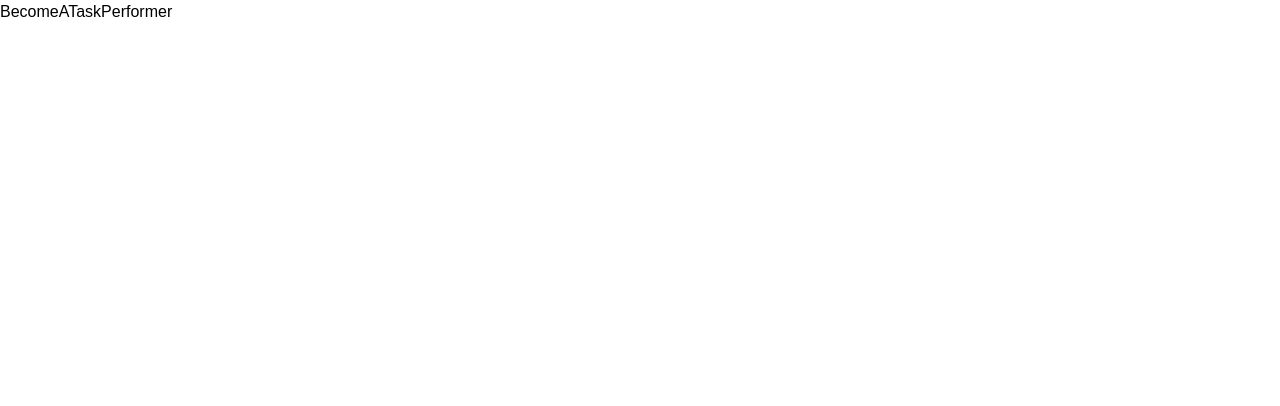
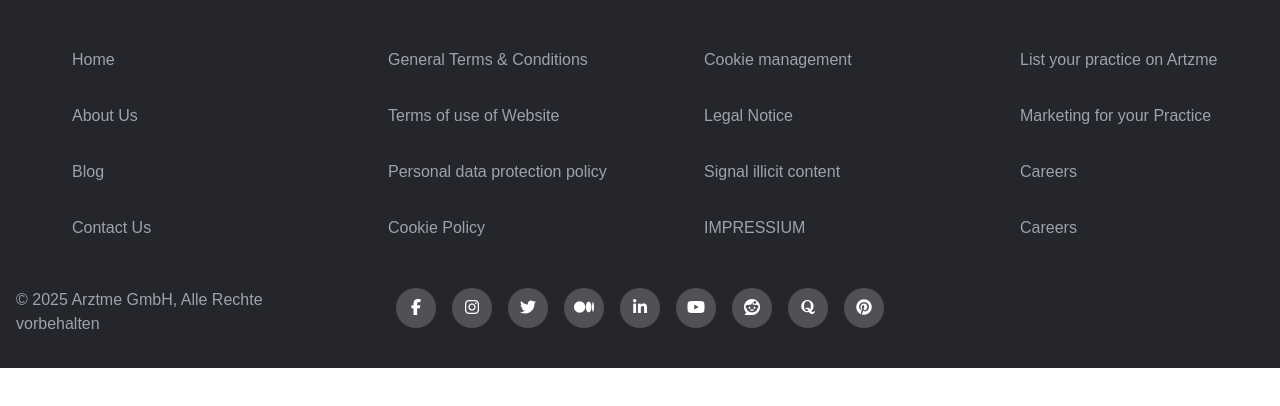
Before and after one commit to arthak6596/Task, a React (Vite) app: page /become-a-task-performer in a window 1280 px wide. Shown: the top 406 px of the page. Built offline with nearby package versions, Linux system fonts and the light colour scheme.

Commit message:
SUI1.3 Added Arztme Footer

```diff
--- a/package.json
+++ b/package.json
@@ -10,6 +10,7 @@
     "preview": "vite preview"
   },
   "dependencies": {
+    "@fortawesome/fontawesome-free": "^6.7.2",
     "@fortawesome/fontawesome-svg-core": "^6.6.0",
     "@fortawesome/free-brands-svg-icons": "^6.6.0",
     "@fortawesome/free-regular-svg-icons": "^6.6.0",
--- a/src/App.jsx
+++ b/src/App.jsx
@@ -7,7 +7,7 @@ import Services from "./pages/Services";
 import SignUp from "./pages/SignUp";
 import ForgotPassword from "./pages/ForgotPassword";
 import BecomeATaskPerformer from "./pages/BecomeATaskPerformer";
-
+import '@fortawesome/fontawesome-free/css/all.min.css'
 function App() {
   return (
     <div className="h-screen">
--- a/src/components/Footer.jsx
+++ b/src/components/Footer.jsx
@@ -2,129 +2,251 @@ import React, { useEffect, useState } from 'react';
 import { useLocation, useNavigate } from 'react-router-dom';
 
 const Footer = () => {
-  const [mobile, setMobile] = useState(window.innerWidth < 768);
-
+  const [Mobile, setMobile] = useState(window.innerWidth < 768);
   useEffect(() => {
-    const resize = () => {
+    const Resize = () => {
       setMobile(window.innerWidth < 720);
-    };
-    resize();
-    window.addEventListener('resize', resize);
-    return () => window.removeEventListener('resize', resize);
+    }
+    Resize();
+    window.addEventListener('resize', Resize);
+    return () => window.removeEventListener('resize', Resize);
   }, []);
 
   const navigate = useNavigate();
   const location = useLocation();
-
   const leJaoHome = () => {
     navigate('/');
   };
-
-  const takeToHelp = () => {
+  const TakeToHelp = () => {
     navigate('/contact-us');
-  };
+  }
 
   const handleNavigation = (path) => {
     navigate(path, { state: { from: location.pathname } });
-  };
+  }
 
   const takeToCareers = () => {
     navigate('/careers');
-  };
+  }
 
   const takeToMarketting = () => {
     navigate('/marketing');
-  };
+  }
 
   const takeToCookieManagement = () => {
     navigate('/cookie-management');
-  };
+  }
 
   return (
-    <footer className="bg-[#24262b] text-white py-4">
+    <footer className="bg-[#24262b] text-white py-8">
       <div className="container mx-auto px-4">
         <div className="grid grid-cols-2 md:grid-cols-4 gap-4">
-          <div className="col-span-1">
-            <ul className="space-y-2">
-              <li><a onClick={leJaoHome} href="" className="hover:text-gray-300">Home</a></li>
-              <li><a href="/about-us" className="hover:text-gray-300">About-Us</a></li>
-              <li><a style={{cursor:'pointer'}} href="" className="hover:text-gray-300">blog</a></li>
-              <li><a onClick={takeToHelp} href="" className="hover:text-gray-300">Contact-Us</a></li>
+          {/* First Column */}
+          <div className="footer-col">
+            <ul className="list-none">
+              <li className="py-4 md:py-4 xl:pl-14 2xl:pl-14">
+                <a onClick={leJaoHome} href="" className="text-base md:text-base text-gray-400 font-light block transition-all duration-300 ease-in-out hover:text-white hover:pl-2 break-words">
+                 Home
+                </a>
+              </li>
+              <li className="py-4 md:py-4 xl:pl-14 2xl:pl-14">
+                <a href="/about-us" className="text-base md:text-base text-gray-400 font-light block transition-all duration-300 ease-in-out hover:text-white hover:pl-2 break-words">
+                About Us
+                </a>
+              </li>
+              <li className="py-4 md:py-4 xl:pl-14 2xl:pl-14">
+                <a style={{cursor:'pointer'}} href="" className="text-base md:text-base text-gray-400 font-light block transition-all duration-300 ease-in-out hover:text-white hover:pl-2 break-words">
+                Blog
+                </a>
+              </li>
+              <li className="py-4 md:py-4 xl:pl-14 2xl:pl-14">
+                <a onClick={TakeToHelp} href="" className="text-base md:text-base text-gray-400 font-light block transition-all duration-300 ease-in-out hover:text-white hover:pl-2 break-words">
+                Contact Us
+                </a>
+              </li>
             </ul>
           </div>
-          <div className="col-span-1">
-            <ul className="space-y-2">
-              <li><a href="" onClick={() => handleNavigation('/terms-of-service')} className="hover:text-gray-300">terms</a></li>
-              <li><a href="#" className="hover:text-gray-300"></a></li>
-              <li><a href="#" className="hover:text-gray-300"></a></li>
-              <li><a href="#" className="hover:text-gray-300"></a></li>
+
+          {/* Second Column */}
+          <div className="footer-col">
+            <ul className="list-none">
+              <li className="py-4 md:py-4 xl:pl-14 2xl:pl-14">
+                <a href="" onClick={()=>handleNavigation('/terms-of-service')} className="text-base md:text-base text-gray-400 font-light block transition-all duration-300 ease-in-out hover:text-white hover:pl-2 break-words">
+                General Terms & Conditions
+                </a>
+              </li>
+              <li className="py-4 md:py-4 xl:pl-14 2xl:pl-14">
+                <a href="#" className="text-base md:text-base text-gray-400 font-light block transition-all duration-300 ease-in-out hover:text-white hover:pl-2 break-words">
+                Terms of use of Website
+                </a>
+              </li>
+              <li className="py-4 md:py-4 xl:pl-14 2xl:pl-14">
+                <a href="#" className="text-base md:text-base text-gray-400 font-light block transition-all duration-300 ease-in-out hover:text-white hover:pl-2 break-words">
+                Personal data protection policy
+                </a>
+              </li>
+              <li className="py-4 md:py-4 xl:pl-14 2xl:pl-14">
+                <a href="#" className="text-base md:text-base text-gray-400 font-light block transition-all duration-300 ease-in-out hover:text-white hover:pl-2 break-words">
+                Cookie Policy
+                </a>
+              </li>
             </ul>
           </div>
-          <div className="col-span-1">
-            <ul className="space-y-2">
-              <li><a onClick={takeToCookieManagement} href="" className="hover:text-gray-300">cookie-management</a></li>
-              <li><a href="#" className="hover:text-gray-300"></a></li>
-              <li><a href="#" className="hover:text-gray-300"></a></li>
-              <li><a href="/impressium" className="hover:text-gray-300">impressium</a></li>
+
+          {/* Third Column */}
+          <div className="footer-col">
+            <ul className="list-none">
+              <li className="py-4 md:py-4 xl:pl-14 2xl:pl-14">
+                <a onClick={takeToCookieManagement} href="" className="text-base md:text-base text-gray-400 font-light block transition-all duration-300 ease-in-out hover:text-white hover:pl-2 break-words">
+                Cookie management
+                </a>
+              </li>
+              <li className="py-4 md:py-4 xl:pl-14 2xl:pl-14">
+                <a href="#" className="text-base md:text-base text-gray-400 font-light block transition-all duration-300 ease-in-out hover:text-white hover:pl-2 break-words">
+                Legal Notice
+                </a>
+              </li>
+              <li className="py-4 md:py-4 xl:pl-14 2xl:pl-14">
+                <a href="#" className="text-base md:text-base text-gray-400 font-light block transition-all duration-300 ease-in-out hover:text-white hover:pl-2 break-words">
+                Signal illicit content
+                </a>
+              </li>
+              <li className="py-4 md:py-4 xl:pl-14 2xl:pl-14">
+                <a href="/impressium" className="text-base md:text-base text-gray-400 font-light block transition-all duration-300 ease-in-out hover:text-white hover:pl-2 break-words">
+                IMPRESSIUM
+                </a>
+              </li>
             </ul>
           </div>
-          <div className="col-span-1">
-            <ul className="space-y-2">
-              <li><a onClick={(e) => {
+
+          {/* Fourth Column */}
+          <div className="footer-col">
+            <ul className="list-none">
+              <li className="py-4 md:py-4 xl:pl-14 2xl:pl-14">
+                <a onClick = {(e) => {
                   e.preventDefault();
-                // takeToDocRegister();
-              }} href="" className="hover:text-gray-300">List Your Practice</a></li>
-              <li><a onClick={takeToMarketting} href="" className="hover:text-gray-300">vbnvfd</a></li>
-              <li><a onClick={takeToCareers} href="" className="hover:text-gray-300">tyuio</a></li>
-              <li><a href="" className="hover:text-gray-300">language</a></li>
+
+                }} href='' className="text-base md:text-base text-gray-400 font-light block transition-all duration-300 ease-in-out hover:text-white hover:pl-2 break-words">
+                  List your practice on Artzme
+                </a>
+              </li>
+              <li className="py-4 md:py-4 xl:pl-14 2xl:pl-14">
+                <a onClick={takeToMarketting} href='' className="text-base md:text-base text-gray-400 font-light block transition-all duration-300 ease-in-out hover:text-white hover:pl-2 break-words">
+                Marketing for your Practice
+                </a>
+              </li>
+              <li className="py-4 md:py-4 xl:pl-14 2xl:pl-14">
+                <a onClick={takeToCareers} href='' className="text-base md:text-base text-gray-400 font-light block transition-all duration-300 ease-in-out hover:text-white hover:pl-2 break-words">
+                Careers
+                </a>
+              </li>
+              <li className="py-4 md:py-4 xl:pl-14 2xl:pl-14">
+
+                  <a  href="" className="text-base md:text-base text-gray-400 font-light block transition-all duration-300 ease-in-out hover:text-white hover:pl-2 break-words">
+                  Careers
+                  </a>
+
+
+              </li>
             </ul>
           </div>
         </div>
 
-        {mobile ? (
+
+        {Mobile ? (
   <div className="mt-8 flex flex-col items-center">
     <div className="flex justify-center">
-              <div className="flex space-x-4">
-                <a href="https://www.facebook.com/people/Arztme/61568272712289/?sk=about" className="text-white hover:text-gray-300"><i className="fab fa-facebook-f"></i></a>
-                <a href="https://www.instagram.com/arztme/profilecard/?igsh=azVleGhzeGpyanBr" className="text-white hover:text-gray-300"><i className="fab fa-instagram"></i></a>
-                <a href="https://x.com/Arztme" className="text-white hover:text-gray-300"><i className="fab fa-twitter"></i></a>
-                <a href="https://medium.com/@Arztme" className="text-white hover:text-gray-300"><i className="fab fa-medium"></i></a>
-                <a href="https://www.linkedin.com/company/arztme/?viewAsMember=true" className="text-white hover:text-gray-300"><i className="fab fa-linkedin-in"></i></a>
+      <div className="flex flex-wrap justify-center">
+        <a href="https://www.facebook.com/people/Arztme/61568272712289/?sk=about" className="inline-block h-10 w-10 bg-white bg-opacity-20 mx-2 mb-2 text-center leading-10 rounded-full text-white transition-all duration-500 ease-in-out hover:bg-white hover:text-black">
+          <i className="fab fa-facebook-f"></i>
+        </a>
+        <a href="https://www.instagram.com/arztme/profilecard/?igsh=azVleGhzeGpyanBr" className="inline-block h-10 w-10 bg-white bg-opacity-20 mx-2 mb-2 text-center leading-10 rounded-full text-white transition-all duration-500 ease-in-out hover:bg-white hover:text-black">
+          <i className="fab fa-instagram"></i>
+        </a>
+        <a href="https://x.com/Arztme" className="inline-block h-10 w-10 bg-white bg-opacity-20 mx-2 mb-2 text-center leading-10 rounded-full text-white transition-all duration-500 ease-in-out hover:bg-white hover:text-black">
+          <i className="fab fa-twitter"></i>
+        </a>
+        <a href="https://medium.com/@Arztme" className="inline-block h-10 w-10 bg-white bg-opacity-20 mx-2 mb-2 text-center leading-10 rounded-full text-white transition-all duration-500 ease-in-out hover:bg-white hover:text-black">
+          <i className="fab fa-medium"></i>
+        </a>
+        <a href="https://www.linkedin.com/company/arztme/?viewAsMember=true" className="inline-block h-10 w-10 bg-white bg-opacity-20 mx-2 mb-2 text-center leading-10 rounded-full text-white transition-all duration-500 ease-in-out hover:bg-white hover:text-black">
+          <i className="fab fa-linkedin-in"></i>
+        </a>
       </div>
     </div>
-            <div className="flex justify-center mt-4 space-x-4">
-              <a href="https://www.youtube.com/@Arztme" className="text-white hover:text-gray-300"><i className="fab fa-youtube"></i></a>
-              <a href="https://www.reddit.com/user/Inevitable-Art-9478/" className="text-white hover:text-gray-300"><i className="fab fa-reddit"></i></a>
-              <a href="https://www.quora.com/profile/Arztme/posts" className="text-white hover:text-gray-300"><i className="fab fa-quora"></i></a>
-              <a href="https://at.pinterest.com/doctorsalzburg" className="text-white hover:text-gray-300"><i className="fab fa-pinterest"></i></a>
+    <div className="flex justify-center">
+      <div className="flex flex-wrap justify-center">
+        <a href="https://www.youtube.com/@Arztme" className="inline-block h-10 w-10 bg-white bg-opacity-20 mx-2 mb-2 text-center leading-10 rounded-full text-white transition-all duration-500 ease-in-out hover:bg-white hover:text-black">
+          <i className="fab fa-youtube"></i>
+        </a>
+        <a href="https://www.reddit.com/user/Inevitable-Art-9478/" className="inline-block h-10 w-10 bg-white bg-opacity-20 mx-2 mb-2 text-center leading-10 rounded-full text-white transition-all duration-500 ease-in-out hover:bg-white hover:text-black">
+          <i className="fab fa-reddit"></i>
+        </a>
+        <a href="https://www.quora.com/profile/Arztme/posts" className="inline-block h-10 w-10 bg-white bg-opacity-20 mx-2 mb-2 text-center leading-10 rounded-full text-white transition-all duration-500 ease-in-out hover:bg-white hover:text-black">
+          <i className="fab fa-quora"></i>
+        </a>
+        <a href="https://at.pinterest.com/doctorsalzburg" className="inline-block h-10 w-10 bg-white bg-opacity-20 mx-2 mb-2 text-center leading-10 rounded-full text-white transition-all duration-500 ease-in-out hover:bg-white hover:text-black">
+          <i className="fab fa-pinterest"></i>
+        </a>
+      </div>
     </div>
     <div className="mt-4 text-sm">
-              qwerty
+    © 2025 Arztme GmbH, Alle Rechte vorbehalten
     </div>
   </div>
 ) : (
   <div className="mt-8">
-            <div className="flex items-center justify-between">
+    <div className="flex justify-between items-center">
       <div className="w-1/4">
-                <ul className="space-y-2">
-                  <li><a href="" className="hover:text-gray-300">qwertyu</a></li>
+        <ul className="list-none">
+          <li>
+            <a href="" className="text-base text-gray-400 font-light block transition-all duration-300 ease-in-out hover:text-white hover:pl-2 break-words">
+            © 2025 Arztme GmbH, Alle Rechte vorbehalten
+            </a>
+          </li>
         </ul>
       </div>
-              <div className="flex space-x-4">
-                <a href="https://www.facebook.com/people/Arztme/61568272712289/?sk=about" aria-label="facebook" className="text-white hover:text-gray-300"><i className="fab fa-facebook-f"></i></a>
-                <a href="https://www.instagram.com/arztme/profilecard/?igsh=azVleGhzeGpyanBr" aria-label="instagram" className="text-white hover:text-gray-300"><i className="fab fa-instagram"></i></a>
-                <a href="https://x.com/Arztme" className="text-white hover:text-gray-300" aria-label="twitter"><i className="fab fa-twitter"></i></a>
-                <a href="https://medium.com/@Arztme" className="text-white hover:text-gray-300" aria-label="medium"><i className="fab fa-medium"></i></a>
-                <a href="https://www.linkedin.com/company/arztme/?viewAsMember=true" className="text-white hover:text-gray-300" aria-label="linkedin"><i className="fab fa-linkedin-in"></i></a>
-                <a href="https://www.youtube.com/@Arztme" className="text-white hover:text-gray-300" aria-label="youtube"><i className="fab fa-youtube"></i></a>
-                <a href="https://www.reddit.com/user/Inevitable-Art-9478/" className="text-white hover:text-gray-300" aria-label="redddit"><i className="fab fa-reddit"></i></a>
-                <a href="https://www.quora.com/profile/Arztme/posts" className="text-white hover:text-gray-300" aria-label="quora"><i className="fab fa-quora"></i></a>
-                <a href="https://at.pinterest.com/doctorsalzburg" className="text-white hover:text-gray-300" aria-label="pinterest"><i className="fab fa-pinterest"></i></a>
+      <div className="flex-shrink-0">
+        <div className="flex justify-center">
+          <a href="https://www.facebook.com/people/Arztme/61568272712289/?sk=about" aria-label="facebook" className="inline-block h-10 w-10 bg-white bg-opacity-20 mx-2 mb-2 text-center leading-10 rounded-full text-white transition-all duration-500 ease-in-out hover:bg-white hover:text-black">
+            <i className="fab fa-facebook-f"></i>
+          </a>
+          <a href="https://www.instagram.com/arztme/profilecard/?igsh=azVleGhzeGpyanBr" aria-label="instagram" className="inline-block h-10 w-10 bg-white bg-opacity-20 mx-2 mb-2 text-center leading-10 rounded-full text-white transition-all duration-500 ease-in-out hover:bg-white hover:text-black">
+            <i className="fab fa-instagram"></i>
+          </a>
+          <a href="https://x.com/Arztme" aria-label="twitter" className="inline-block h-10 w-10 bg-white bg-opacity-20 mx-2 mb-2 text-center leading-10 rounded-full text-white transition-all duration-500 ease-in-out hover:bg-white hover:text-black">
+            <i className="fab fa-twitter"></i>
+          </a>
+          <a href="https://medium.com/@Arztme" aria-label="medium" className="inline-block h-10 w-10 bg-white bg-opacity-20 mx-2 mb-2 text-center leading-10 rounded-full text-white transition-all duration-500 ease-in-out hover:bg-white hover:text-black">
+            <i className="fab fa-medium"></i>
+          </a>
+          <a href="https://www.linkedin.com/company/arztme/?viewAsMember=true" aria-label="linkedin" className="inline-block h-10 w-10 bg-white bg-opacity-20 mx-2 mb-2 text-center leading-10 rounded-full text-white transition-all duration-500 ease-in-out hover:bg-white hover:text-black">
+            <i className="fab fa-linkedin-in"></i>
+          </a>
+          <a href="https://www.youtube.com/@Arztme" aria-label="youtube" className="inline-block h-10 w-10 bg-white bg-opacity-20 mx-2 mb-2 text-center leading-10 rounded-full text-white transition-all duration-500 ease-in-out hover:bg-white hover:text-black">
+            <i className="fab fa-youtube"></i>
+          </a>
+          <a href="https://www.reddit.com/user/Inevitable-Art-9478/" aria-label="reddit" className="inline-block h-10 w-10 bg-white bg-opacity-20 mx-2 mb-2 text-center leading-10 rounded-full text-white transition-all duration-500 ease-in-out hover:bg-white hover:text-black">
+            <i className="fab fa-reddit"></i>
+          </a>
+          <a href="https://www.quora.com/profile/Arztme/posts" aria-label="quora" className="inline-block h-10 w-10 bg-white bg-opacity-20 mx-2 mb-2 text-center leading-10 rounded-full text-white transition-all duration-500 ease-in-out hover:bg-white hover:text-black">
+            <i className="fab fa-quora"></i>
+          </a>
+          <a href="https://at.pinterest.com/doctorsalzburg" aria-label="pinterest" className="inline-block h-10 w-10 bg-white bg-opacity-20 mx-2 mb-2 text-center leading-10 rounded-full text-white transition-all duration-500 ease-in-out hover:bg-white hover:text-black">
+            <i className="fab fa-pinterest"></i>
+          </a>
+        </div>
       </div>
       <div className="w-1/4"></div>
     </div>
   </div>
 )}
+
+
+
+
+
+
       </div>
     </footer>
   );
--- a/src/components/Navbar.jsx
+++ b/src/components/Navbar.jsx
@@ -39,7 +39,7 @@ const Navbar = () => {
         >
           Sign up / Log in
         </span>
-        <button className="bg-orange-500 hover:bg-Orange text-white px-4 py-2 rounded-md">
+        <button onClick={() => handleNavigation('/become-a-task-performer')} className="bg-orange-500 hover:bg-Orange text-white px-4 py-2 rounded-md">
           Become a
         </button>
       </div>
@@ -83,8 +83,9 @@ const Navbar = () => {
           >
             Sign up / Log in
           </span>
+
           <div className="px-4 py-3">
-            <button className="bg-orange-500 hover:bg-Orange text-white px-4 py-2 rounded-md w-full">
+            <button  onClick={() => handleNavigation('/become-a-task-performer')}  className="bg-orange-500 hover:bg-Orange text-white px-4 py-2 rounded-md w-full">
               Become a
             </button>
           </div>
--- a/src/pages/BecomeATaskPerformer.jsx
+++ b/src/pages/BecomeATaskPerformer.jsx
@@ -1,8 +1,9 @@
 import React from 'react'
+import Footer from '../components/Footer'
 
 const BecomeATaskPerformer = () => {
   return (
-    <div>BecomeATaskPerformer</div>
+    <Footer />
   )
 }
 
--- a/src/pages/Home.jsx
+++ b/src/pages/Home.jsx
@@ -256,7 +256,7 @@ const Home = () => {
         </div>
 
       </div>
-      {/* <Footer /> */}
+      <Footer />
     </div>
   );
 };
--- a/src/pages/Login.jsx
+++ b/src/pages/Login.jsx
@@ -29,7 +29,7 @@ const Login = () => {
 
           <form onSubmit={handleSubmit}>
             <div className="mb-4">
-              <label htmlFor="email" className="block text-gray-700 mb-2">Email Address</label>
+              {/* <label htmlFor="email" className="block text-gray-700 mb-2">Email Address</label> */}
               <input
                 type="email"
                 id="email"
@@ -42,7 +42,7 @@ const Login = () => {
             </div>
 
             <div className="mb-2">
-              <label htmlFor="password" className="block text-gray-700 mb-2">Password</label>
+              {/* <label htmlFor="password" className="block text-gray-700 mb-2">Password</label> */}
               <div className="relative">
                 <input
                   type={showPassword ? "text" : "password"}
```
Also changed, not shown: 1 other file (tests, documents, lock files or other folders). Lines whose indentation alone changed are shown as unchanged.
